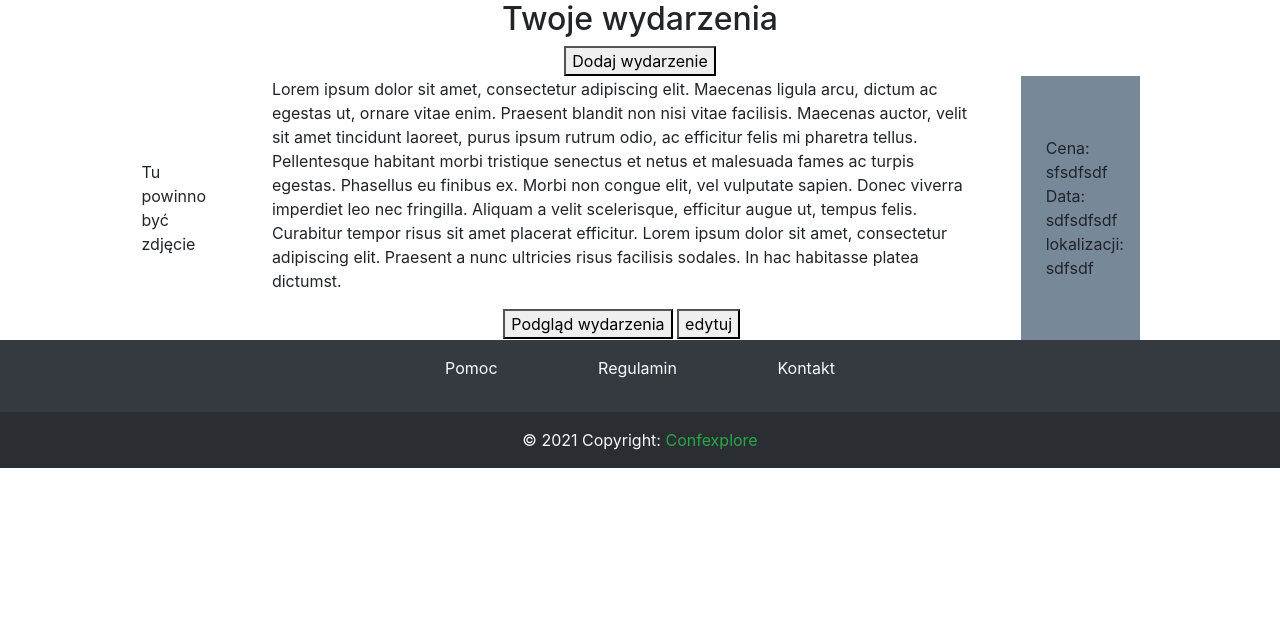
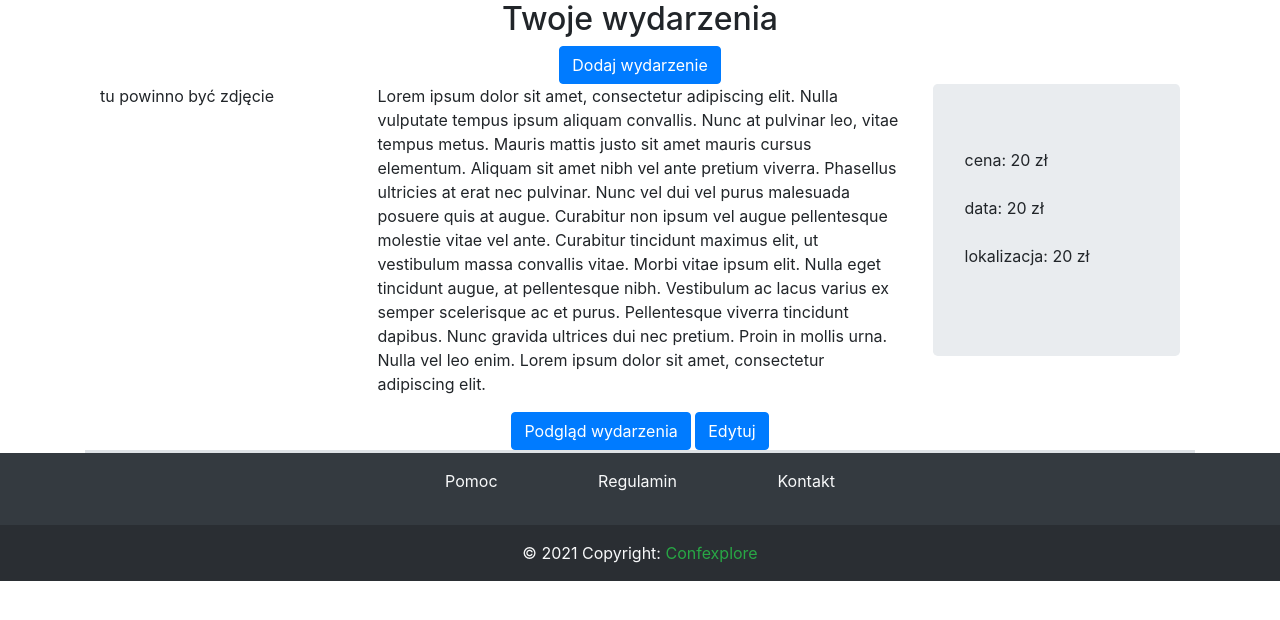
Before and after one commit to mateuszgrzyb/confexplore, a Django app: page /yourEvents/ in a window 1280 px wide. Shown: the part 72-692 px from the top of the page. Run offline with Django 3.2, Linux system fonts and the light colour scheme; some libraries are stand-ins or nearby versions.

Commit message:
migration to bootstrap

```diff
--- a/templates/content/yourEvents.html
+++ b/templates/content/yourEvents.html
@@ -2,37 +2,47 @@
 {% block content %}
 <div style="text-align: center;">
     <h2>Twoje wydarzenia</h2>
-    <button type="button">Dodaj wydarzenie </button>
+    <button type="button" class="btn btn-primary">Dodaj wydarzenie</button>
 </div>
 <!-- TODO przenieść te style do pliku css -->
-<!-- TODO dodać granice w tej tabeli między wierszami -->
-<table style="margin:  auto ;padding: 15px;max-width: 90%;">
-    <tr>
-        <td>Tu powinno być zdjęcie </td>
-        <td style="padding-left: 5%;padding-right: 5%;">
+<!-- TODO dodać odstęp od tytułu do treści -->
+
+<div class="container ">
+    <div class="row border-bottom" style="border-width:3px !important">
+        <div class="col">
+            <p> tu powinno być zdjęcie</p>
+        </div>
+
+        <div class="col-6">
             <p>
-                Lorem ipsum dolor sit amet, consectetur adipiscing elit. Maecenas ligula arcu, dictum ac egestas ut,
-                ornare vitae enim. Praesent blandit non nisi vitae facilisis. Maecenas auctor, velit sit amet tincidunt
-                laoreet, purus ipsum rutrum odio, ac efficitur felis mi pharetra tellus. Pellentesque habitant morbi
-                tristique senectus et netus et malesuada fames ac turpis egestas. Phasellus eu finibus ex. Morbi non
-                congue elit, vel vulputate sapien. Donec viverra imperdiet leo nec fringilla. Aliquam a velit
-                scelerisque, efficitur augue ut, tempus felis. Curabitur tempor risus sit amet placerat efficitur. Lorem
-                ipsum dolor sit amet, consectetur adipiscing elit. Praesent a nunc ultricies risus facilisis sodales. In
-                hac habitasse platea dictumst.
+                Lorem ipsum dolor sit amet, consectetur adipiscing elit. Nulla vulputate tempus ipsum aliquam convallis.
+                Nunc at pulvinar leo, vitae tempus metus. Mauris mattis justo sit amet mauris cursus elementum. Aliquam
+                sit amet nibh vel ante pretium viverra. Phasellus ultricies at erat nec pulvinar. Nunc vel dui vel purus
+                malesuada posuere quis at augue. Curabitur non ipsum vel augue pellentesque molestie vitae vel ante.
+                Curabitur tincidunt maximus elit, ut vestibulum massa convallis vitae. Morbi vitae ipsum elit. Nulla
+                eget tincidunt augue, at pellentesque nibh. Vestibulum ac lacus varius ex semper scelerisque ac et
+                purus. Pellentesque viverra tincidunt dapibus. Nunc gravida ultrices dui nec pretium. Proin in mollis
+                urna. Nulla vel leo enim. Lorem ipsum dolor sit amet, consectetur adipiscing elit.
             </p>
             <div style="text-align: center;">
-                <button type="button">Podgląd wydarzenia</button>
-                <button type="button">edytuj</button>
+                <button type="button" class="btn btn-primary">Podgląd wydarzenia</button>
+                <button type="button" class="btn btn-primary">Edytuj </button>
             </div>
-        </td>
-        <!-- TODO zrobić to tak żeby dobrze wyglądało -->
-        <td style="background-color: lightslategray;text-align: center;">
-            <div style="padding-left: 20%;padding-right: 50%;">
-                Cena: sfsdfsdf
-                Data: sdfsdfsdf
-                lokalizacji: sdfsdf
+        </div>
+
+        <div class="col">
+            <div class="jumbotron">
+                cena: 20 zł <br>
+                <br>
+                data: 20 zł <br>
+                <br>
+                lokalizacja: 20 zł <br>
+                <br>
             </div>
-        </td>
-    </tr>
-</table>
+        </div>
+    </div>
+</div>
+
+
+
 {% endblock content %}
```
Also changed, not shown: templates/content/eventsToAccept.html (+46 -0 lines), templates/content/ticketOwned.html (+34 -26 lines).
